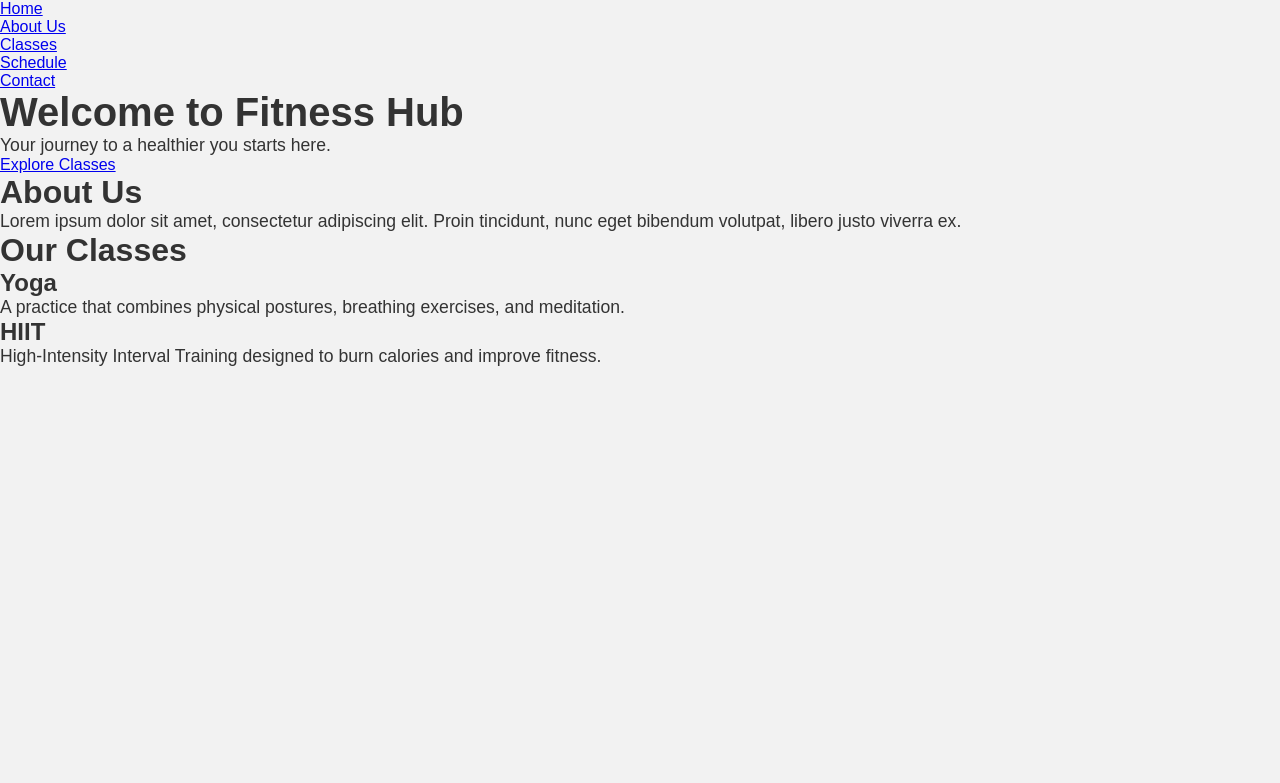
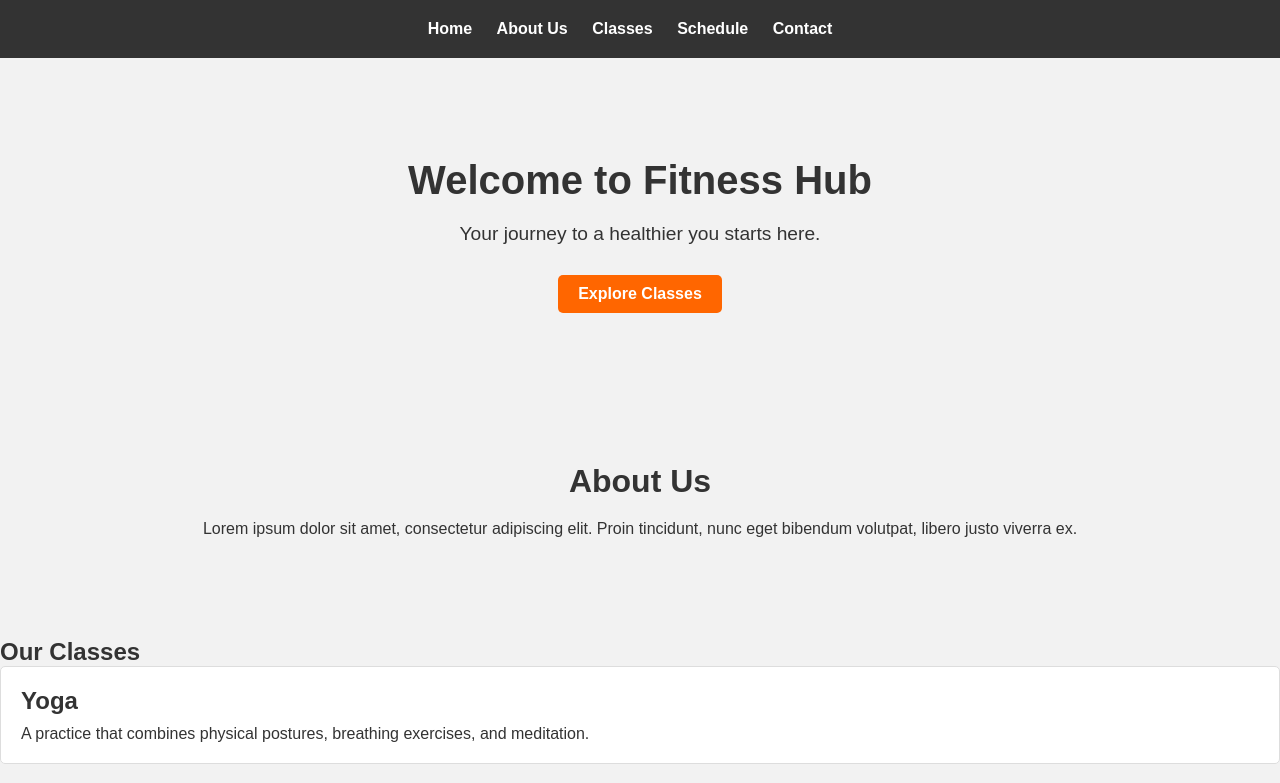
Before and after one commit to RichChien123/fitness, a plain HTML site: page index.html in a window 1280 px wide. Shown: the top 783 px of the page. Drawn offline with Linux system fonts and the light colour scheme.

Commit message:
Update styles.css
Signed-off-by: RichChien123 <128145124+RichChien123@users.noreply.github.com>

```diff
--- a/styles.css
+++ b/styles.css
@@ -1,45 +1,3 @@
-/* Button styles */
-.button {
-    display: inline-block;
-    padding: 10px 20px;
-    background-color: #ff6600;
-    color: #fff;
-    border: none;
-    border-radius: 5px;
-    font-weight: bold;
-    text-decoration: none;
-    transition: background-color 0.3s ease;
-}
-
-.button:hover {
-    background-color: #e55200;
-}
-
-/* Typography */
-h1 {
-    font-size: 2.5rem;
-    font-weight: bold;
-}
-
-h2 {
-    font-size: 2rem;
-    font-weight: bold;
-}
-
-h3 {
-    font-size: 1.5rem;
-    font-weight: bold;
-}
-
-p {
-    font-size: 1.1rem;
-}
-
-/* Section spacing */
-.section {
-    padding: 50px 0;
-}
-
 /* Reset some default styles */
 body, h1, h2, h3, p, ul, li, table, svg {
     margin: 0;
@@ -53,46 +11,87 @@ body {
     color: #333;
 }
 
-/* Style for the body diagram container */
-.body-diagram {
-    display: flex;
-    justify-content: center;
-    align-items: center;
-    height: 100vh;
+/* Header styles */
+header {
+    background-color: #333;
+    color: #fff;
+    padding: 20px 0;
 }
 
-/* Style for the SVG content */
-svg {
-    width: 80%; /* Adjust the size as needed */
-    height: auto;
-    max-width: 800px; /* Max width to maintain proportions */
-    fill: #3498db; /* Color for muscles (you can customize) */
+header nav ul {
+    list-style: none;
+    text-align: center;
 }
 
+header nav ul li {
+    display: inline;
+    margin-right: 20px;
+}
 
-/* Responsive styles */
-@media (max-width: 768px) {
-    .button {
-        padding: 8px 16px;
-    }
+header nav ul li a {
+    text-decoration: none;
+    color: #fff;
+    font-weight: bold;
+}
 
-    h1 {
-        font-size: 2rem;
-    }
+/* Hero section styles */
+.hero {
+    text-align: center;
+    padding: 100px 0;
+}
 
-    h2 {
-        font-size: 1.8rem;
-    }
+.hero h1 {
+    font-size: 2.5rem;
+    margin-bottom: 20px;
+}
 
-    h3 {
-        font-size: 1.3rem;
-    }
+.hero p {
+    font-size: 1.2rem;
+    margin-bottom: 30px;
+}
 
-    p {
-        font-size: 1rem;
-    }
+.cta-button {
+    display: inline-block;
+    background-color: #ff6600;
+    color: #fff;
+    padding: 10px 20px;
+    border-radius: 5px;
+    text-decoration: none;
+    font-weight: bold;
+    transition: background-color 0.3s ease;
+}
 
-    .section {
-        padding: 30px 0;
-    }
+.cta-button:hover {
+    background-color: #e55200;
 }
+
+/* About section styles */
+.about-content {
+    text-align: center;
+    padding: 50px 0;
+}
+
+.about-content h2 {
+    font-size: 2rem;
+    margin-bottom: 20px;
+}
+
+/* Classes section styles */
+.class-list {
+    padding: 50px 0;
+}
+
+.class-card {
+    background-color: #fff;
+    border: 1px solid #ddd;
+    border-radius: 5px;
+    padding: 20px;
+    margin-bottom: 20px;
+}
+
+.class-card h3 {
+    font-size: 1.5rem;
+    margin-bottom: 10px;
+}
+
+/* Add your other CSS styles here for the new sections */
```
